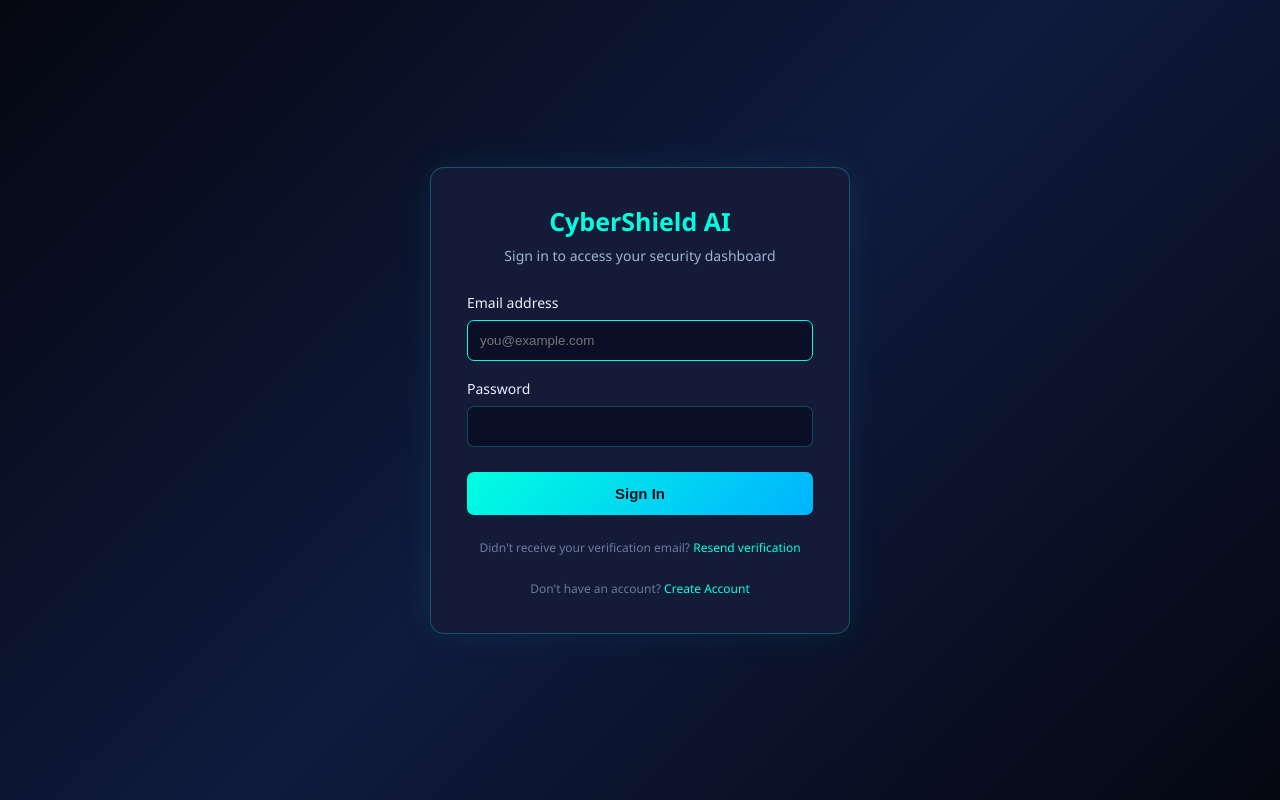
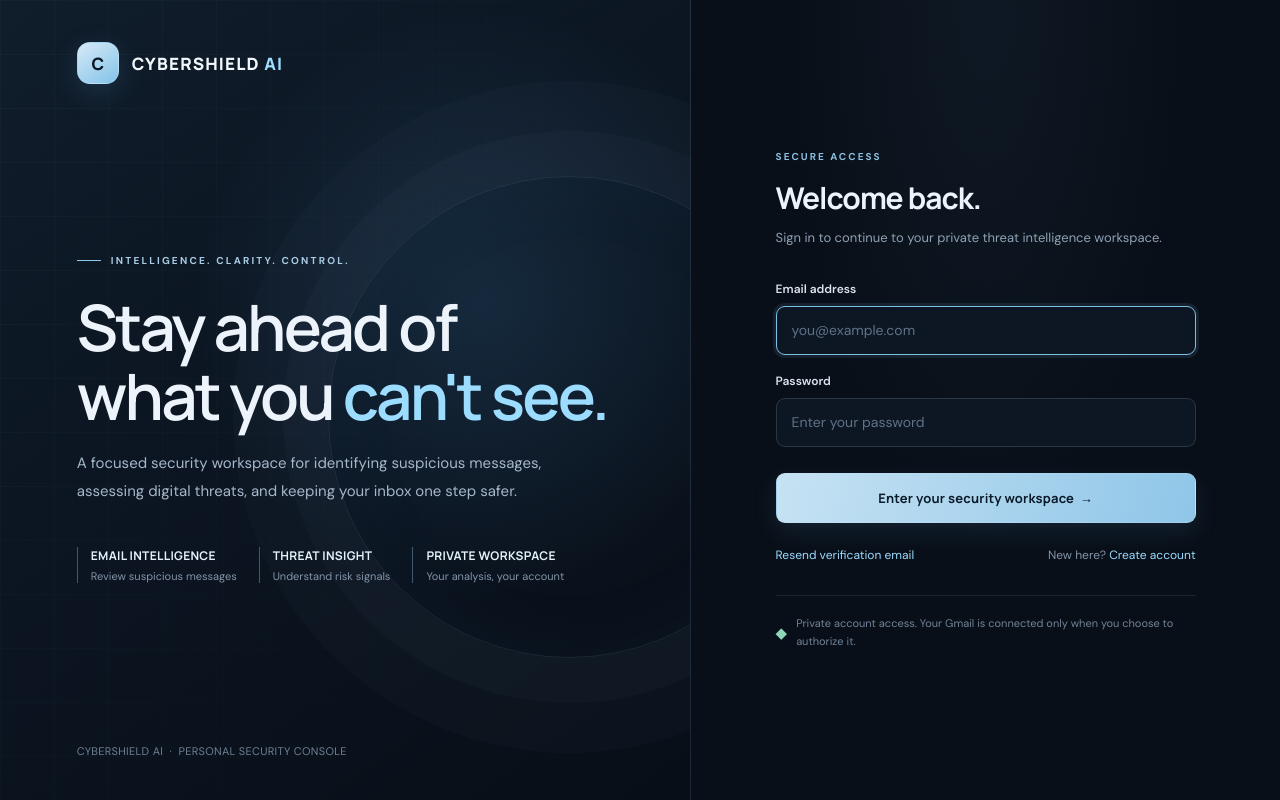
Before and after one commit to syedamahvish03/cyberShieldai, a Django app: page /accounts/login/ in a window 1280 px wide. Run offline with Django 5.2, Linux system fonts and the light colour scheme; parts of the project's set-up code (start-up, migrations or seed data) failed here and were passed over.

Commit message:
Redesign sign-in experience with premium security branding

```diff
--- a/backend/analyzer/templates/registration/login.html
+++ b/backend/analyzer/templates/registration/login.html
@@ -1,161 +1,87 @@
 <!doctype html>
 <html lang="en">
 <head>
-    <meta charset="UTF-8" />
-    <meta name="viewport" content="width=device-width, initial-scale=1.0" />
-    <title>Sign In - CyberShield AI</title>
-
+  <meta charset="UTF-8"><meta name="viewport" content="width=device-width, initial-scale=1">
+  <meta name="theme-color" content="#080d15">
+  <title>Sign In | CyberShield AI</title>
+  <link rel="preconnect" href="https://fonts.googleapis.com">
+  <link rel="preconnect" href="https://fonts.gstatic.com" crossorigin>
+  <link href="https://fonts.googleapis.com/css2?family=DM+Sans:wght@400;500;600;700&family=Manrope:wght@400;500;600;700;800&display=swap" rel="stylesheet">
   <style>
-      * {
-        box-sizing: border-box;
-        margin: 0;
-        padding: 0;
-      }
-
-      body {
-        min-height: 100vh;
-        display: flex;
-        align-items: center;
-        justify-content: center;
-        padding: 20px;
-        background: linear-gradient(135deg, #050812, #0f1a3d, #050812);
-        color: #e8f0ff;
-        font-family: "Segoe UI", Arial, sans-serif;
-      }
-
-      .login-card {
-        width: 100%;
-        max-width: 420px;
-        padding: 36px;
-        background: rgba(20, 28, 56, 0.9);
-        border: 1px solid rgba(15, 255, 255, 0.25);
-        border-radius: 14px;
-        box-shadow: 0 0 35px rgba(0, 255, 255, 0.08);
-      }
-
-      h1 {
-        margin-bottom: 8px;
-        text-align: center;
-        color: #00ffe0;
-        font-size: 25px;
-      }
-
-      .subtitle {
-        margin-bottom: 28px;
-        text-align: center;
-        color: #a0b4d4;
-        font-size: 14px;
-      }
-
-      label {
-        display: block;
-        margin: 18px 0 8px;
-        font-size: 14px;
-      }
-
-      input {
-        width: 100%;
-        padding: 12px;
-        border: 1px solid rgba(15, 255, 255, 0.25);
-        border-radius: 7px;
-        outline: none;
-        background: #0a0e27;
-        color: #ffffff;
-      }
-
-      input:focus {
-        border-color: #00ffe0;
-      }
-
-      button {
-        width: 100%;
-        margin-top: 25px;
-        padding: 13px;
-        border: none;
-        border-radius: 7px;
-        background: linear-gradient(135deg, #00ffe0, #00b3ff);
-        color: #04111f;
-        font-size: 15px;
-        font-weight: 700;
-        cursor: pointer;
-      }
-
-      button:hover {
-        opacity: 0.9;
-      }
-
-      .error {
-        margin-top: 15px;
-        color: #ff6b81;
-        font-size: 14px;
-        text-align: center;
-      }
-
-      .footer {
-        margin-top: 24px;
-        color: #6b7a9e;
-        font-size: 12px;
-        text-align: center;
-      }
-
-      .footer a {
-        color: #00ffe0;
-        text-decoration: none;
-      }
-
-      .footer a:hover {
-        text-decoration: underline;
-      }
+    *{box-sizing:border-box}html,body{margin:0;min-height:100%;font-family:'DM Sans',sans-serif;background:#080d15;color:#edf3fa}
+    body{min-height:100vh;display:grid;grid-template-columns:minmax(0,1.08fr) minmax(390px,.92fr);overflow-x:hidden}
+    .brand-panel{position:relative;display:flex;flex-direction:column;justify-content:space-between;min-height:100vh;padding:42px clamp(32px,6vw,88px);overflow:hidden;background:radial-gradient(ellipse at 70% 38%,rgba(66,133,183,.19),transparent 42%),linear-gradient(145deg,#101d2b 0%,#0b1420 52%,#080e17 100%);border-right:1px solid rgba(171,199,226,.12)}
+    .brand-panel:before{content:"";position:absolute;inset:0;background-image:linear-gradient(rgba(171,199,226,.035) 1px,transparent 1px),linear-gradient(90deg,rgba(171,199,226,.035) 1px,transparent 1px);background-size:54px 54px;mask-image:linear-gradient(110deg,black,transparent 82%);pointer-events:none}
+    .brand-panel:after{content:"";position:absolute;width:480px;height:480px;border:1px solid rgba(150,204,239,.12);border-radius:50%;right:-120px;top:22%;box-shadow:0 0 0 45px rgba(150,204,239,.025),0 0 0 95px rgba(150,204,239,.02),inset 0 0 90px rgba(100,172,220,.04);pointer-events:none}
+    .brand,.hero-copy,.brand-foot{position:relative;z-index:1}
+    .brand{display:flex;align-items:center;gap:13px;text-decoration:none;color:#f2f7fc}
+    .brand-mark{width:42px;height:42px;border:1px solid rgba(180,220,246,.45);border-radius:13px;display:grid;place-items:center;background:linear-gradient(145deg,#d7eaf7,#83c3e8);color:#0a1724;font:800 17px Manrope;box-shadow:0 8px 28px rgba(92,171,220,.18)}
+    .brand-name{font:800 17px Manrope;letter-spacing:1.15px}.brand-name span{color:#9bdcff}
+    .hero-copy{max-width:600px;margin:70px 0}
+    .eyebrow{display:inline-flex;align-items:center;gap:10px;color:#a8cce4;font-size:10px;font-weight:700;letter-spacing:2.2px;text-transform:uppercase}
+    .eyebrow:before{content:"";width:24px;height:1px;background:#91c9ed}
+    h1{font:600 clamp(38px,5vw,66px)/1.08 Manrope,sans-serif;letter-spacing:-2.8px;margin:25px 0 20px;max-width:580px}
+    h1 em{font-style:normal;color:#9bdcff}
+    .hero-copy p{max-width:470px;color:#a6b7c9;font-size:15px;line-height:1.85;margin:0}
+    .signal{display:flex;gap:22px;flex-wrap:wrap;margin-top:42px}
+    .signal-item{border-left:1px solid rgba(155,220,255,.35);padding-left:13px}
+    .signal-item strong{display:block;font:700 12px Manrope;color:#e4f1fa;letter-spacing:.3px}
+    .signal-item span{display:block;margin-top:5px;font-size:11px;color:#8295a9}
+    .brand-foot{font-size:11px;color:#6f8195;letter-spacing:.3px}
+    .auth-panel{display:flex;align-items:center;justify-content:center;padding:44px 30px;background:radial-gradient(ellipse at 50% 0%,rgba(68,121,160,.09),transparent 48%),#090f18}
+    .auth-card{width:min(100%,420px)}
+    .mobile-brand{display:none}
+    .kicker{font-size:10px;letter-spacing:2px;text-transform:uppercase;color:#8bbfe2;font-weight:700;margin-bottom:14px}
+    h2{font:700 30px Manrope;margin:0 0 9px;letter-spacing:-1px}
+    .intro{color:#8fa1b5;font-size:13px;line-height:1.7;margin:0 0 32px}
+    label{display:block;color:#d9e4ee;font-size:12px;font-weight:600;margin:18px 0 9px}
+    input{width:100%;height:49px;padding:0 15px;border:1px solid rgba(164,190,220,.19);border-radius:9px;background:#0d1723;color:#f2f7fc;font:14px 'DM Sans';outline:none;transition:border .2s,box-shadow .2s}
+    input::placeholder{color:#607287}input:focus{border-color:#80bfe4;box-shadow:0 0 0 3px rgba(128,191,228,.1)}
+    button{width:100%;height:50px;margin-top:26px;border:1px solid rgba(191,226,248,.3);border-radius:9px;background:linear-gradient(105deg,#c6e2f3,#8fc6e8);color:#0b1a28;font:700 13px Manrope;letter-spacing:.2px;cursor:pointer;box-shadow:0 9px 24px rgba(76,151,199,.14);transition:transform .2s,box-shadow .2s}
+    button:hover{transform:translateY(-2px);box-shadow:0 13px 30px rgba(76,151,199,.23)}
+    .error{margin:15px 0 0;color:#ff8997;font-size:12px;line-height:1.5}
+    .links{display:flex;justify-content:space-between;gap:12px;flex-wrap:wrap;margin-top:24px;font-size:12px;color:#8193a7}
+    a{color:#9bdcff;text-decoration:none}a:hover{text-decoration:underline}
+    .secure-note{display:flex;align-items:center;gap:9px;border-top:1px solid rgba(164,190,220,.12);margin-top:32px;padding-top:19px;color:#718499;font-size:11px;line-height:1.6}
+    .secure-note span{color:#8ed6b7;font-size:15px}
+    @media(max-width:820px){body{grid-template-columns:1fr}.brand-panel{display:none}.auth-panel{min-height:100vh;padding:35px 22px}.mobile-brand{display:flex;align-items:center;gap:11px;margin-bottom:48px}.mobile-brand .brand-mark{width:38px;height:38px}.mobile-brand .brand-name{font-size:15px}}
+    @media(prefers-reduced-motion:reduce){*{transition:none!important}}
   </style>
 </head>
-
 <body>
-    <main class="login-card">
-      <h1>CyberShield AI</h1>
-      <p class="subtitle">Sign in to access your security dashboard</p>
-
+  <aside class="brand-panel">
+    <a class="brand" href="/" aria-label="CyberShield AI home"><span class="brand-mark">C</span><span class="brand-name">CYBERSHIELD <span>AI</span></span></a>
+    <div class="hero-copy">
+      <div class="eyebrow">Intelligence. Clarity. Control.</div>
+      <h1>Stay ahead of<br>what you <em>can't see.</em></h1>
+      <p>A focused security workspace for identifying suspicious messages, assessing digital threats, and keeping your inbox one step safer.</p>
+      <div class="signal">
+        <div class="signal-item"><strong>EMAIL INTELLIGENCE</strong><span>Review suspicious messages</span></div>
+        <div class="signal-item"><strong>THREAT INSIGHT</strong><span>Understand risk signals</span></div>
+        <div class="signal-item"><strong>PRIVATE WORKSPACE</strong><span>Your analysis, your account</span></div>
+      </div>
+    </div>
+    <div class="brand-foot">CYBERSHIELD AI &nbsp;·&nbsp; PERSONAL SECURITY CONSOLE</div>
+  </aside>
+  <main class="auth-panel">
+    <section class="auth-card">
+      <a class="mobile-brand" href="/"><span class="brand-mark">C</span><span class="brand-name">CYBERSHIELD <span style="color:#9bdcff">AI</span></span></a>
+      <div class="kicker">Secure access</div>
+      <h2>Welcome back.</h2>
+      <p class="intro">Sign in to continue to your private threat intelligence workspace.</p>
       <form method="post">
         {% csrf_token %}
-
         <label for="id_username">Email address</label>
-        <input
-          type="email"
-          name="username"
-          id="id_username"
-          autocomplete="username"
-          placeholder="you@example.com"
-          required
-          autofocus
-        />
-
+        <input type="email" name="username" id="id_username" autocomplete="username" placeholder="you@example.com" required autofocus>
         <label for="id_password">Password</label>
-        <input
-          type="password"
-          name="password"
-          id="id_password"
-          autocomplete="current-password"
-          required
-        />
-
-        {% if form.errors %}
-        <p class="error">
-          Email address or password is incorrect. Please try again.
-        </p>
-        {% endif %} {% if next %}
-        <input type="hidden" name="next" value="{{ next }}" />
-        {% endif %}
-
-        <button type="submit">Sign In</button>
+        <input type="password" name="password" id="id_password" autocomplete="current-password" placeholder="Enter your password" required>
+        {% if form.errors %}<p class="error" role="alert">Email address or password is incorrect. Please try again.</p>{% endif %}
+        {% if next %}<input type="hidden" name="next" value="{{ next }}">{% endif %}
+        <button type="submit">Enter your security workspace&nbsp; →</button>
       </form>
-
-      <p class="footer">
-        Didn't receive your verification email?
-        <a href="{% url 'resend_verification_email' %}">Resend verification</a>
-      </p>
-      <p class="footer">
-        Don't have an account?
-        <a href="{% url 'register' %}">Create Account</a>
-      </p>
+      <div class="links"><a href="{% url 'resend_verification_email' %}">Resend verification email</a><span>New here? <a href="{% url 'register' %}">Create account</a></span></div>
+      <div class="secure-note"><span>◆</span><div>Private account access. Your Gmail is connected only when you choose to authorize it.</div></div>
+    </section>
   </main>
 </body>
 </html>
```
Lines whose indentation alone changed are shown as unchanged.
